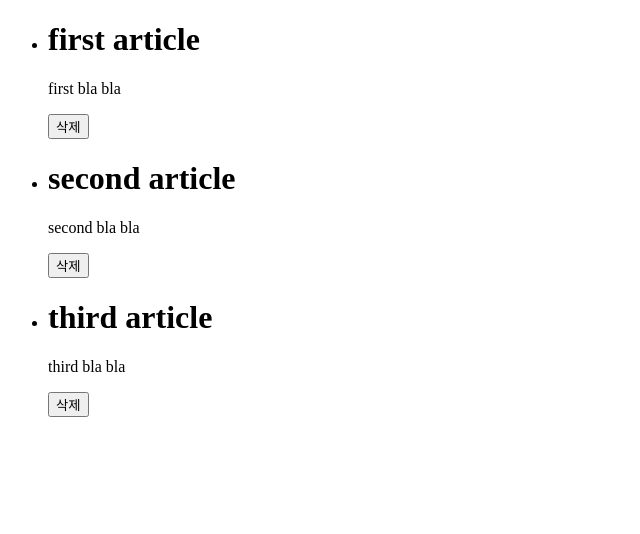
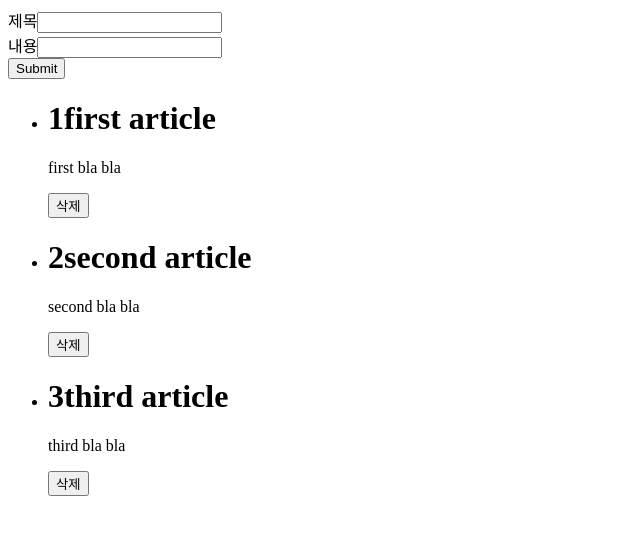
Before and after one commit to haileychoi15/express-tutorial, a React (Create React App) app in the folder client/: page / in a window 1280 px wide. Shown: the top 534 px of the page, without its empty margins (0-640 px from the left). Built offline with nearby package versions, Linux system fonts and the light colour scheme; no server answers.

Commit message:
article reducer and actions

```diff
--- a/client/src/components/AddArticle.js
+++ b/client/src/components/AddArticle.js
@@ -3,20 +3,45 @@ import { ArticleContext } from 'context/ArticleContext';
 
 function AddArticle() {
 
+    const { addArticle } = useContext(ArticleContext);
+
     const [title, setTitle] = useState("");
     const [content, setContent] = useState("");
 
-    const handleInputChange = () => {
+    const handleInputChange = (e) => {
+        const { name, value } = e.target;
 
+        if(name === "title") {
+            setTitle(value);
+        }
+        else if(name === "content"){
+            setContent(value);
+        }
+    }
+
+    const handleSubmit = (e) => {
+        e.preventDefault();
+
+        const newArticle = {
+            title,
+            content
+        };
+
+        addArticle(newArticle);
     }
 
     return (
         <div>
-            <form action="">
+            <form action="" onSubmit={(e) => handleSubmit(e)}>
                 <div>
                     <label htmlFor="article-title">제목</label>
-                    <input type="text" id="article-title" value={title} onChange={() => handleInputChange(e.target)} />
+                    <input type="text" id="article-title" name="title" value={title} onChange={(e) => handleInputChange(e)} />
                 </div>
+                <div>
+                    <label htmlFor="article-content">내용</label>
+                    <input type="text" id="article-content" name="content" value={content} onChange={(e) => handleInputChange(e)} />
+                </div>
+                <input type="submit" value="Submit" />
             </form>
         </div>
     )
--- a/client/src/components/Article.js
+++ b/client/src/components/Article.js
@@ -7,7 +7,7 @@ function Article({ article }) {
 
     return (
         <li>
-            <h1>{article.title}</h1>
+            <h1><span>{article.id}</span>{article.title}</h1>
             <p>{article.content}</p>
             <button onClick={() => deleteArticle(article.id)}>삭제</button>
         </li>
--- a/client/src/components/views/Home.js
+++ b/client/src/components/views/Home.js
@@ -1,6 +1,7 @@
 import React, { useEffect } from 'react';
 import axios from 'axios';
 import ArticleList from 'components/ArticleList';
+import AddArticle from 'components/AddArticle';
 
 function Home() {
 
@@ -11,6 +12,7 @@ function Home() {
 
     return (
         <div>
+            <AddArticle />
             <ArticleList />
         </div>
     )
--- a/client/src/context/ArticleContext.js
+++ b/client/src/context/ArticleContext.js
@@ -1,4 +1,4 @@
-import React, { createContext, useReducer } from 'react';
+import React, { createContext, useReducer, useRef } from 'react';
 
 const initialState = [
     {
@@ -27,7 +27,7 @@ const ArticleReducer = (state, action) => {
         case "DELETE_ARTICLE":
             return state.filter(article => article.id !== action.payload);
         case "ADD_ARTICLE":
-            return state.concat(action.article); // [...state, action.article];
+            return state.concat(action.payload); // [...state, action.article];
         default:
             return state;
     }
@@ -37,6 +37,7 @@ const ArticleReducer = (state, action) => {
 export const ArticleProvider = ({ children }) => {
 
     const [state, dispatch] = useReducer(ArticleReducer, initialState);
+    const articleId = useRef(3);
 
     // actions
     function deleteArticle(id) {
@@ -49,8 +50,12 @@ export const ArticleProvider = ({ children }) => {
     function addArticle(article) {
         dispatch({
             type: "ADD_ARTICLE",
-            payload: article
+            payload: {
+                id: articleId.current + 1,
+                ...article
+            }
         });
+        articleId.current += 1;
     }
 
     return (
```
Also changed, not shown: 1 other file (tests, documents, lock files or other folders).
